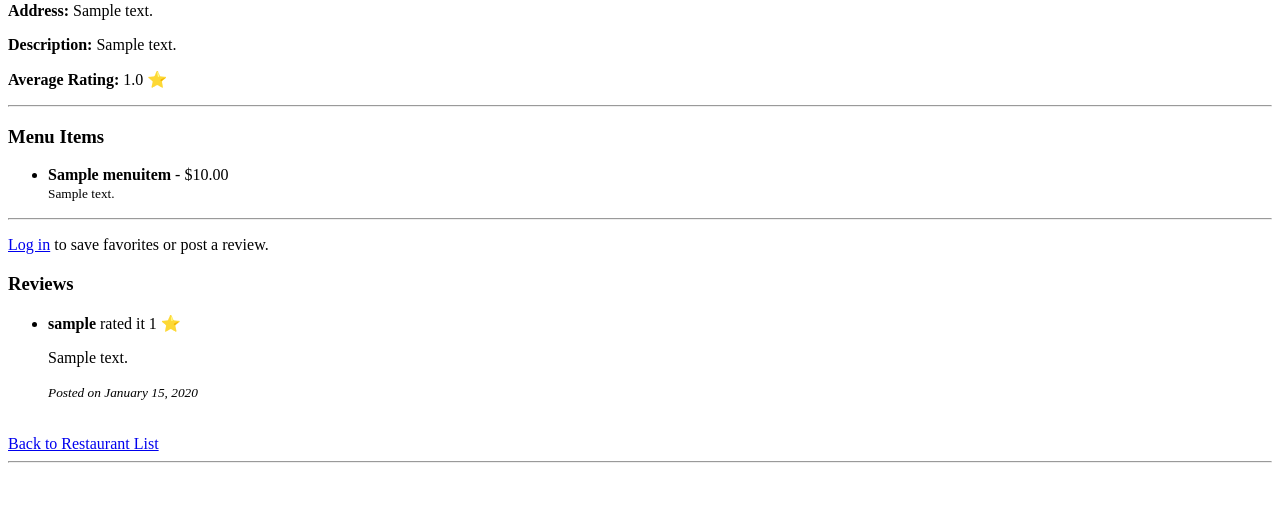
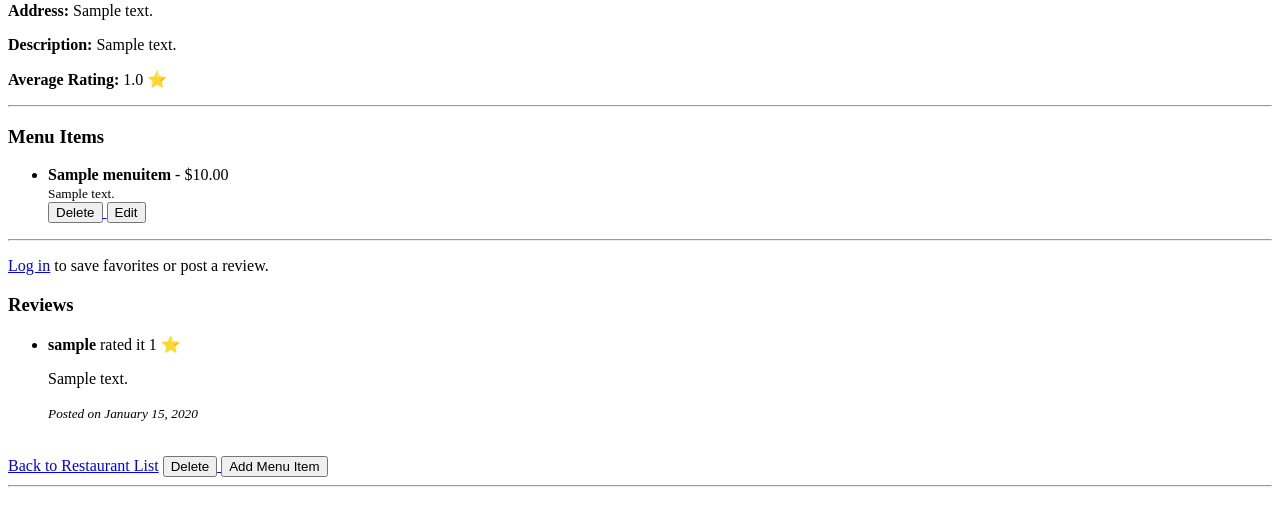
Before and after one commit to beyz100/FlavorMap-Project, a Django app: page /restaurants/1/ in a window 1280 px wide. Shown: the part 169-695 px from the top of the page. Run offline with Django 5.2, Linux system fonts and the light colour scheme; tables that the repository leaves empty hold one stand-in row (values such as "Sample post").

Commit message:
week3: added restaurant delete and completed menu CRUD

```diff
--- a/restaurants/templates/restaurants/detail.html
+++ b/restaurants/templates/restaurants/detail.html
@@ -14,6 +14,12 @@
     <ul>
         {% for item in menu_items %}
             <li><strong>{{ item.name }}</strong> - ${{ item.price }} <br> <small>{{ item.description }}</small></li>
+            <a href="{% url 'restaurants:delete_menu_item' item.id %}">
+                <button>Delete</button>
+            </a>
+            <a href="{% url 'restaurants:edit_menu_item' item.id %}">
+                <button>Edit</button>
+            </a>
         {% empty %}
             <li>No menu items added for this restaurant yet.</li>
         {% endfor %}
@@ -69,4 +75,11 @@
 
     <br>
     <a href="{% url 'restaurants:list' %}">Back to Restaurant List</a>
-{% endblock %}
+
+    <a href="{% url 'restaurants:delete_restaurant' restaurant.id %}">
+        <button>Delete</button>
+    </a>
+    <a href="{% url 'restaurants:add_menu_item' restaurant.id %}">
+        <button>Add Menu Item</button>
+    </a>
+    {% endblock %}
--- a/restaurants/urls.py
+++ b/restaurants/urls.py
@@ -12,6 +12,7 @@ urlpatterns = [
         views.add_review,
         name='add_review',
     ),
+    path('restaurants/<int:id>/delete/', views.delete_restaurant, name='delete_restaurant'),
     path(
         'restaurants/<int:id>/favorite/',
         views.toggle_favorite,
@@ -22,4 +23,7 @@ urlpatterns = [
     path('contact/', views.contact, name='contact'),
     path('restaurants/create/', views.create_restaurant, name='create_restaurant'),
     path('restaurants/<int:id>/edit/', views.edit_restaurant, name='edit_restaurant'),
+    path('restaurants/<int:id>/menu/add/', views.add_menu_item, name='add_menu_item'),
+    path('menu/<int:id>/delete/', views.delete_menu_item, name='delete_menu_item'),
+    path('menu/<int:id>/edit/', views.edit_menu_item, name='edit_menu_item'),
 ]
--- a/restaurants/views.py
+++ b/restaurants/views.py
@@ -3,7 +3,7 @@ from django.contrib.auth.decorators import login_required
 from django.shortcuts import get_object_or_404, redirect, render
 from django.views.decorators.http import require_POST
 
-from .models import Category, Favorite, Location, Restaurant, Review
+from .models import Category, Favorite, Location, Restaurant, Review, MenuItem
 
 
 def home(request):
@@ -153,3 +153,53 @@ def edit_restaurant(request, id):
     }
 
     return render(request, "restaurants/edit_restaurant.html", context)
+
+def delete_restaurant(request, id):
+
+    restaurant = get_object_or_404(Restaurant, id=id)
+    restaurant.delete()
+    return redirect('restaurants:list')
+
+
+@login_required
+def add_menu_item(request, id):
+    restaurant = get_object_or_404(Restaurant, id=id)
+
+    if request.method == "POST":
+        name = request.POST.get("name")
+        description = request.POST.get("description")
+        price = request.POST.get("price")
+
+        MenuItem.objects.create(
+            restaurant=restaurant,
+            name=name,
+            description=description,
+            price=price
+        )
+
+        return redirect("restaurants:detail", id=restaurant.id)
+
+    return render(request, "restaurants/add_menu_item.html", {"restaurant": restaurant})
+
+
+@login_required
+def delete_menu_item(request, id):
+    menu_item = get_object_or_404(MenuItem, id=id)
+    restaurant_id = menu_item.restaurant.id
+    menu_item.delete()
+    return redirect('restaurants:detail', id=restaurant_id)
+
+
+@login_required
+def edit_menu_item(request, id):
+    menu_item = get_object_or_404(MenuItem, id=id)
+
+    if request.method == "POST":
+        menu_item.name = request.POST.get("name")
+        menu_item.description = request.POST.get("description")
+        menu_item.price = request.POST.get("price")
+        menu_item.save()
+
+        return redirect("restaurants:detail", id=menu_item.restaurant.id)
+
+    return render(request, "restaurants/edit_menu_item.html", {"menu_item": menu_item})
```
Also changed, not shown: restaurants/templates/restaurants/add_menu_item.html (added, +16 -0 lines), restaurants/templates/restaurants/edit_menu_item.html (added, +16 -0 lines).
